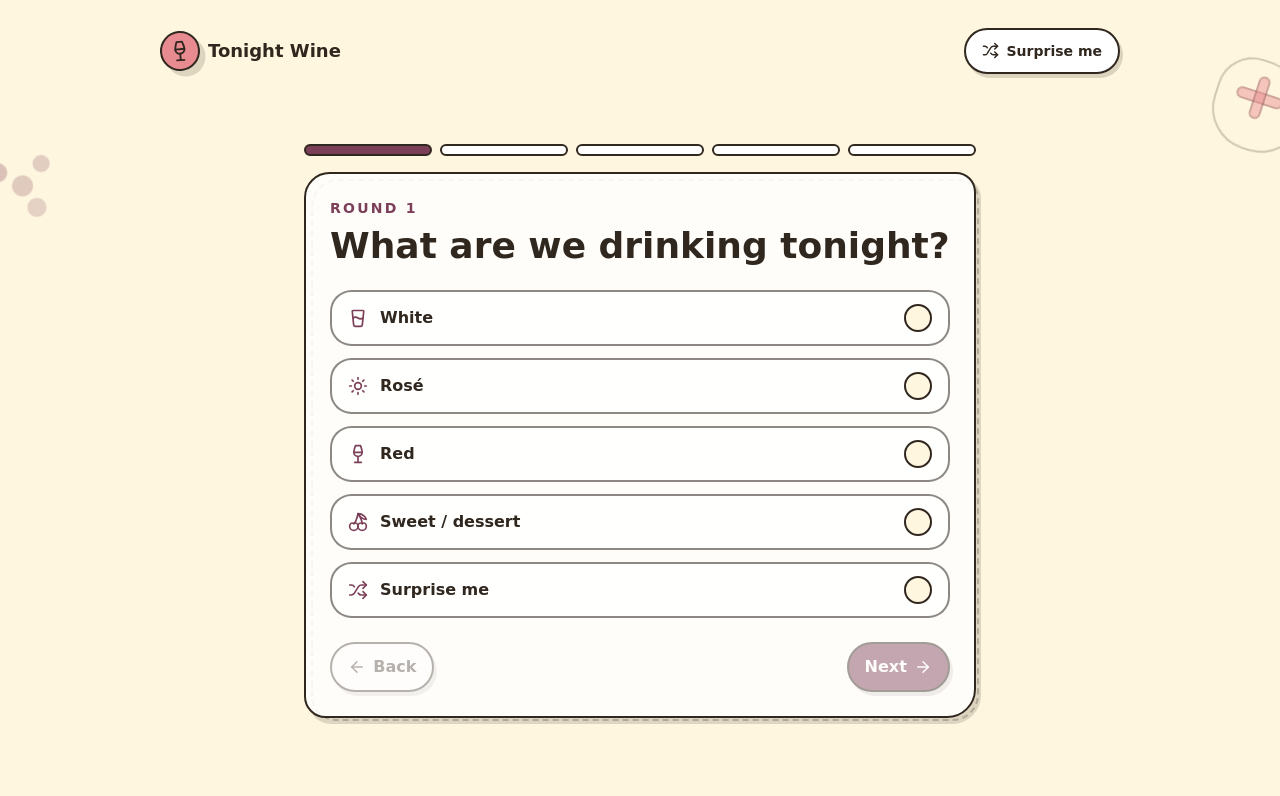
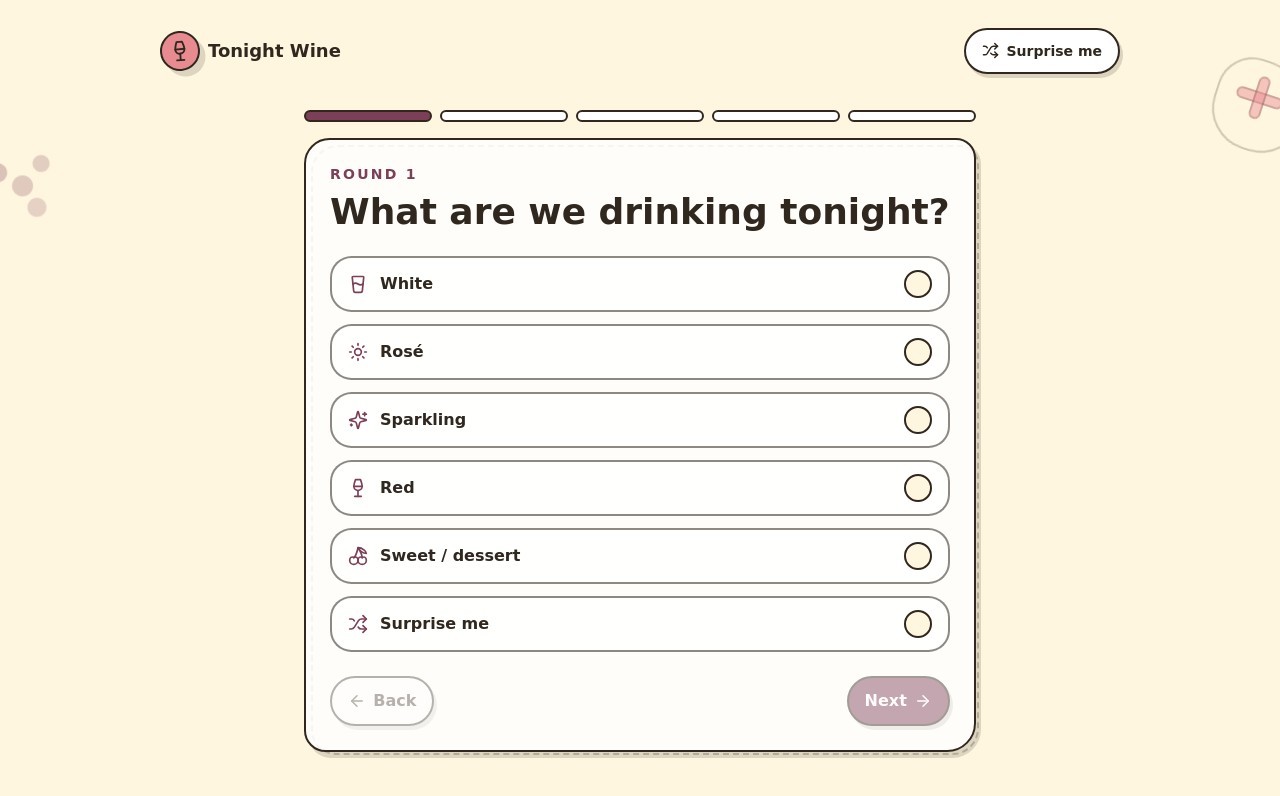
Before and after one commit to jveuxduvin/tonight-wine-quiz, a React (Vite) app: page / in a window 1280 px wide. Both pictures are taken after a click on the button "Start quiz". Shown: the top 796 px of the page. Built offline with nearby package versions, Linux system fonts and the light colour scheme.

Commit message:
add sparkling wine and update wine data

```diff
--- a/src/App.tsx
+++ b/src/App.tsx
@@ -34,6 +34,7 @@ const questions = [
     options: [
       { label: "White", value: "white", icon: <GlassWater size={20} /> },
       { label: "Rosé", value: "rose", icon: <Sun size={20} /> },
+      { label: "Sparkling", value: "sparkling", icon: <Sparkles size={20} /> },
       { label: "Red", value: "red", icon: <Wine size={20} /> },
       { label: "Sweet / dessert", value: "dessert", icon: <Cherry size={20} /> },
       { label: "Surprise me", value: "surprise", icon: <Shuffle size={20} /> },
```
